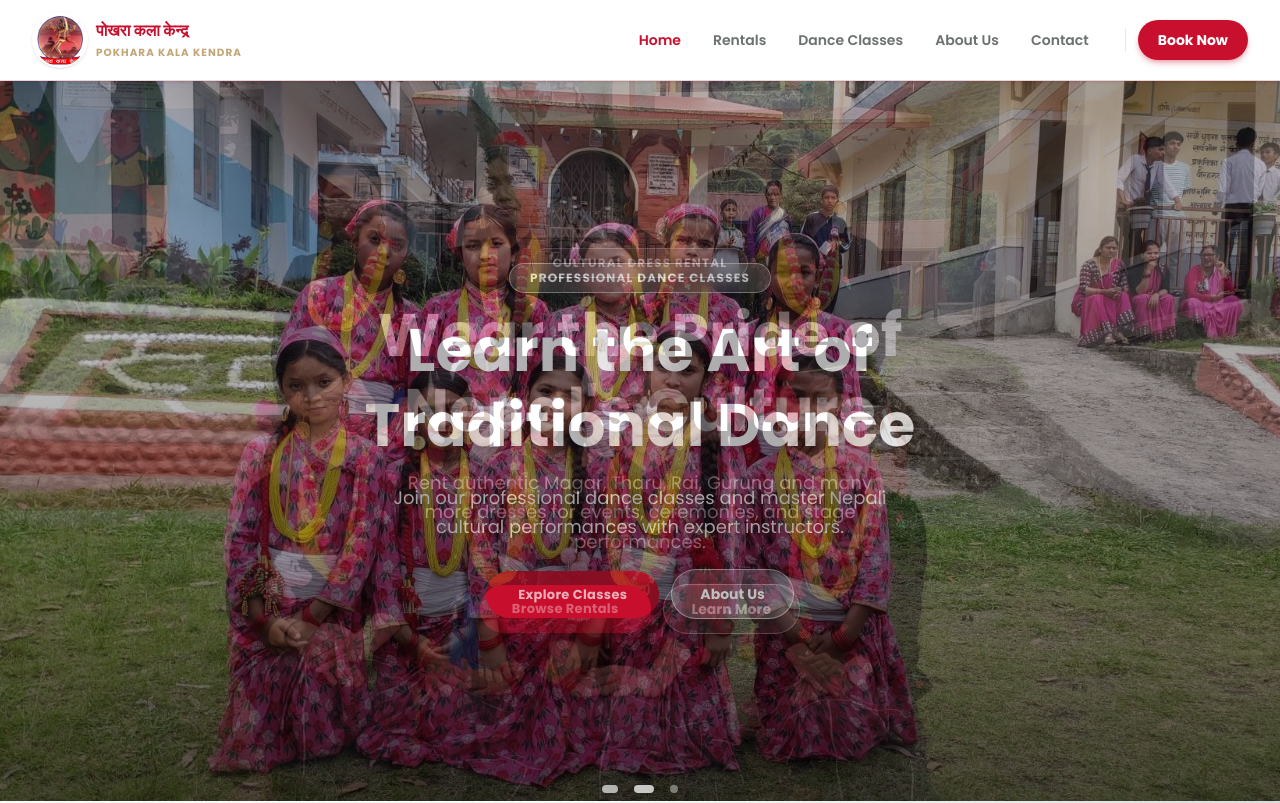
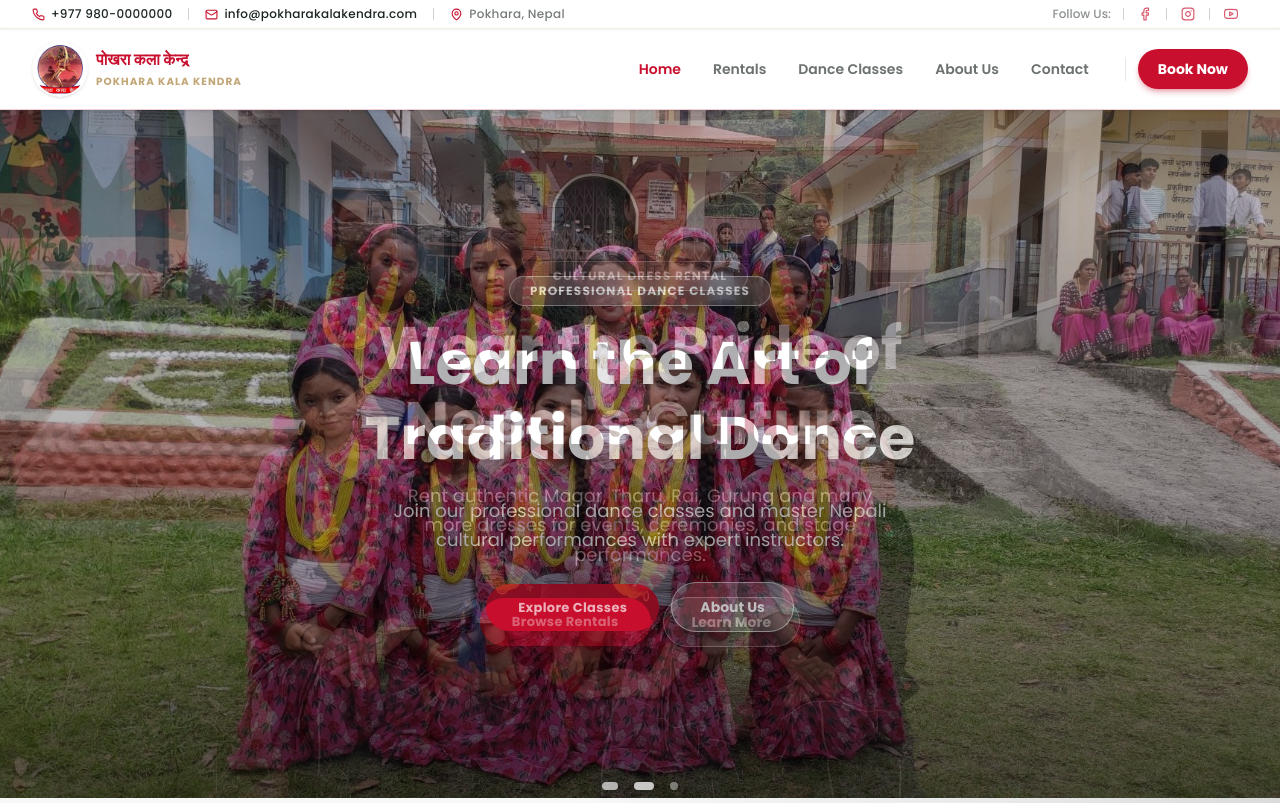
Before and after one commit to samipabMagar/Kala-kendra, a Next.js app: page / in a window 1280 px wide. Shown: the top 803 px of the page. Built offline with nearby package versions, Linux system fonts and the light colour scheme; grey boxes are pictures that could not be loaded.

Commit message:
feat: implement TopHeader, and reusable icon components

```diff
--- a/app/(home)/_components/HeroSection.tsx
+++ b/app/(home)/_components/HeroSection.tsx
@@ -42,7 +42,7 @@ const slides = [
 
 export default function HeroSection() {
   return (
-    <div className="relative h-[50vh] min-h-[320px] lg:h-[calc(100vh-5rem)] lg:min-h-[560px] w-full overflow-hidden">
+    <div className="relative h-[50vh] min-h-[320px] lg:h-[calc(100vh-7rem)] lg:min-h-[560px] w-full overflow-hidden">
       <Swiper
         modules={[Autoplay, Pagination, EffectFade]}
         effect="fade"
--- a/app/layout.tsx
+++ b/app/layout.tsx
@@ -2,6 +2,7 @@ import type { Metadata } from "next";
 import { Poppins } from "next/font/google";
 import "./globals.css";
 import Header from "@/components/layout/Header";
+import TopHeader from "@/components/layout/TopHeader";
 
 const poppins = Poppins({
   variable: "--font-poppins",
@@ -23,6 +24,7 @@ export default function RootLayout({
   return (
     <html lang="en" className={`${poppins.variable} antialiased h-full`}>
       <body className="min-h-full flex flex-col bg-background text-foreground">
+        <TopHeader />
         <Header />
         {children}
       </body>
--- /dev/null
+++ b/components/layout/TopHeader.tsx
@@ -0,0 +1,104 @@
+import { Fragment } from "react";
+import Container from "@/components/ui/Container";
+import {
+  PhoneIcon,
+  EmailIcon,
+  LocationIcon,
+  FacebookIcon,
+  InstagramIcon,
+  YouTubeIcon,
+} from "@/components/ui/icons";
+
+const Divider = () => (
+  <span className="inline-block w-px h-3 bg-foreground/20" aria-hidden="true" />
+);
+
+const socialLinks = [
+  { href: "https://facebook.com", label: "Facebook", Icon: FacebookIcon },
+  { href: "https://instagram.com", label: "Instagram", Icon: InstagramIcon },
+  { href: "https://youtube.com", label: "YouTube", Icon: YouTubeIcon },
+];
+
+export default function TopHeader() {
+  return (
+    <div className="bg-white/95 backdrop-blur-xl text-foreground text-xs border-b border-secondary/20 shadow-xs relative z-[60]">
+      <Container>
+        <div className="flex lg:hidden items-center justify-between py-1.5">
+          <a
+            href="tel:+9779800000000"
+            className="flex items-center gap-1.5 font-medium hover:text-primary transition-colors"
+          >
+            <PhoneIcon size={13} stroke="#c8102e" />
+            <span>+977 980-0000000</span>
+          </a>
+
+          <div className="flex items-center gap-1">
+            {socialLinks.map(({ href, label, Icon }, i) => (
+              <Fragment key={label}>
+                {i > 0 && <Divider key={`div-${label}`} />}
+                <a
+                  href={href}
+                  target="_blank"
+                  rel="noreferrer"
+                  aria-label={label}
+                  className="text-primary/70 hover:text-primary transition-colors p-1"
+                >
+                  <Icon size={14} stroke="currentColor" />
+                </a>
+              </Fragment>
+            ))}
+          </div>
+        </div>
+
+        <div className="hidden lg:flex items-center justify-between py-1.5">
+          <div className="flex items-center gap-1">
+            <a
+              href="tel:+9779800000000"
+              className="flex items-center gap-1.5 hover:text-primary transition-colors pr-3"
+            >
+              <PhoneIcon size={13} stroke="#c8102e" />
+              <span className="font-medium tracking-wide">+977 980-0000000</span>
+            </a>
+
+            <Divider />
+
+            <a
+              href="mailto:info@pokharakalakendra.com"
+              className="flex items-center gap-1.5 hover:text-primary transition-colors px-3"
+            >
+              <EmailIcon size={13} stroke="#c8102e" />
+              <span className="font-medium tracking-wide">info@pokharakalakendra.com</span>
+            </a>
+
+            <Divider />
+
+            <div className="flex items-center gap-1.5 text-foreground/60 pl-3">
+              <LocationIcon size={13} stroke="#c8102e" />
+              <span className="font-medium tracking-wide">Pokhara, Nepal</span>
+            </div>
+          </div>
+
+          <div className="flex items-center gap-1">
+            <span className="font-medium text-foreground/50 pr-2">Follow Us:</span>
+            <Divider />
+
+            {socialLinks.map(({ href, label, Icon }, i) => (
+              <Fragment key={label}>
+                {i > 0 && <Divider key={`div-${label}`} />}
+                <a
+                  href={href}
+                  target="_blank"
+                  rel="noreferrer"
+                  aria-label={label}
+                  className="text-primary/70 hover:text-primary transition-colors px-2.5"
+                >
+                  <Icon size={14} stroke="currentColor" />
+                </a>
+              </Fragment>
+            ))}
+          </div>
+        </div>
+      </Container>
+    </div>
+  );
+}
--- /dev/null
+++ b/components/ui/icons.tsx
@@ -0,0 +1,87 @@
+import type { SVGProps } from "react";
+
+type IconProps = SVGProps<SVGSVGElement> & {
+  size?: number;
+};
+
+const base = (size: number): SVGProps<SVGSVGElement> => ({
+  width: size,
+  height: size,
+  viewBox: "0 0 24 24",
+  fill: "none",
+  strokeWidth: 2,
+  strokeLinecap: "round" as const,
+  strokeLinejoin: "round" as const,
+});
+
+export function PhoneIcon({ size = 14, ...props }: IconProps) {
+  return (
+    <svg {...base(size)} {...props}>
+      <path d="M22 16.92v3a2 2 0 0 1-2.18 2 19.79 19.79 0 0 1-8.63-3.07 19.5 19.5 0 0 1-6-6 19.79 19.79 0 0 1-3.07-8.67A2 2 0 0 1 4.11 2h3a2 2 0 0 1 2 1.72 12.84 12.84 0 0 0 .7 2.81 2 2 0 0 1-.45 2.11L8.09 9.91a16 16 0 0 0 6 6l1.27-1.27a2 2 0 0 1 2.11-.45 12.84 12.84 0 0 0 2.81.7A2 2 0 0 1 22 16.92z" />
+    </svg>
+  );
+}
+
+export function EmailIcon({ size = 14, ...props }: IconProps) {
+  return (
+    <svg {...base(size)} {...props}>
+      <rect width="20" height="16" x="2" y="4" rx="2" />
+      <path d="m22 7-8.97 5.7a1.94 1.94 0 0 1-2.06 0L2 7" />
+    </svg>
+  );
+}
+
+export function LocationIcon({ size = 14, ...props }: IconProps) {
+  return (
+    <svg {...base(size)} {...props}>
+      <path d="M20 10c0 6-8 12-8 12s-8-6-8-12a8 8 0 0 1 16 0Z" />
+      <circle cx="12" cy="10" r="3" />
+    </svg>
+  );
+}
+
+export function FacebookIcon({ size = 14, ...props }: IconProps) {
+  return (
+    <svg {...base(size)} {...props}>
+      <path d="M18 2h-3a5 5 0 0 0-5 5v3H7v4h3v8h4v-8h3.61l.39-4H14V7a1 1 0 0 1 1-1h3z" />
+    </svg>
+  );
+}
+
+export function InstagramIcon({ size = 14, ...props }: IconProps) {
+  return (
+    <svg {...base(size)} {...props}>
+      <rect width="20" height="20" x="2" y="2" rx="5" ry="5" />
+      <path d="M16 11.37A4 4 0 1 1 12.63 8 4 4 0 0 1 16 11.37z" />
+      <line x1="17.5" x2="17.51" y1="6.5" y2="6.5" />
+    </svg>
+  );
+}
+
+export function YouTubeIcon({ size = 14, ...props }: IconProps) {
+  return (
+    <svg {...base(size)} {...props}>
+      <path d="M22.54 6.42a2.78 2.78 0 0 0-1.94-2C18.88 4 12 4 12 4s-6.88 0-8.6.46a2.78 2.78 0 0 0-1.94 2A29 29 0 0 0 1 11.75a29 29 0 0 0 .46 5.33A2.78 2.78 0 0 0 3.4 19c1.72.46 8.6.46 8.6.46s6.88 0 8.6-.46a2.78 2.78 0 0 0 1.94-2 29 29 0 0 0 .46-5.25 29 29 0 0 0-.46-5.33z" />
+      <polygon points="9.75 15.02 15.5 11.75 9.75 8.48 9.75 15.02" />
+    </svg>
+  );
+}
+
+export function MenuIcon({ size = 24, ...props }: IconProps) {
+  return (
+    <svg {...base(size)} {...props}>
+      <line x1="4" x2="20" y1="12" y2="12" />
+      <line x1="4" x2="20" y1="6" y2="6" />
+      <line x1="4" x2="20" y1="18" y2="18" />
+    </svg>
+  );
+}
+
+export function CloseIcon({ size = 24, ...props }: IconProps) {
+  return (
+    <svg {...base(size)} {...props}>
+      <path d="M18 6 6 18" />
+      <path d="m6 6 12 12" />
+    </svg>
+  );
+}
```
